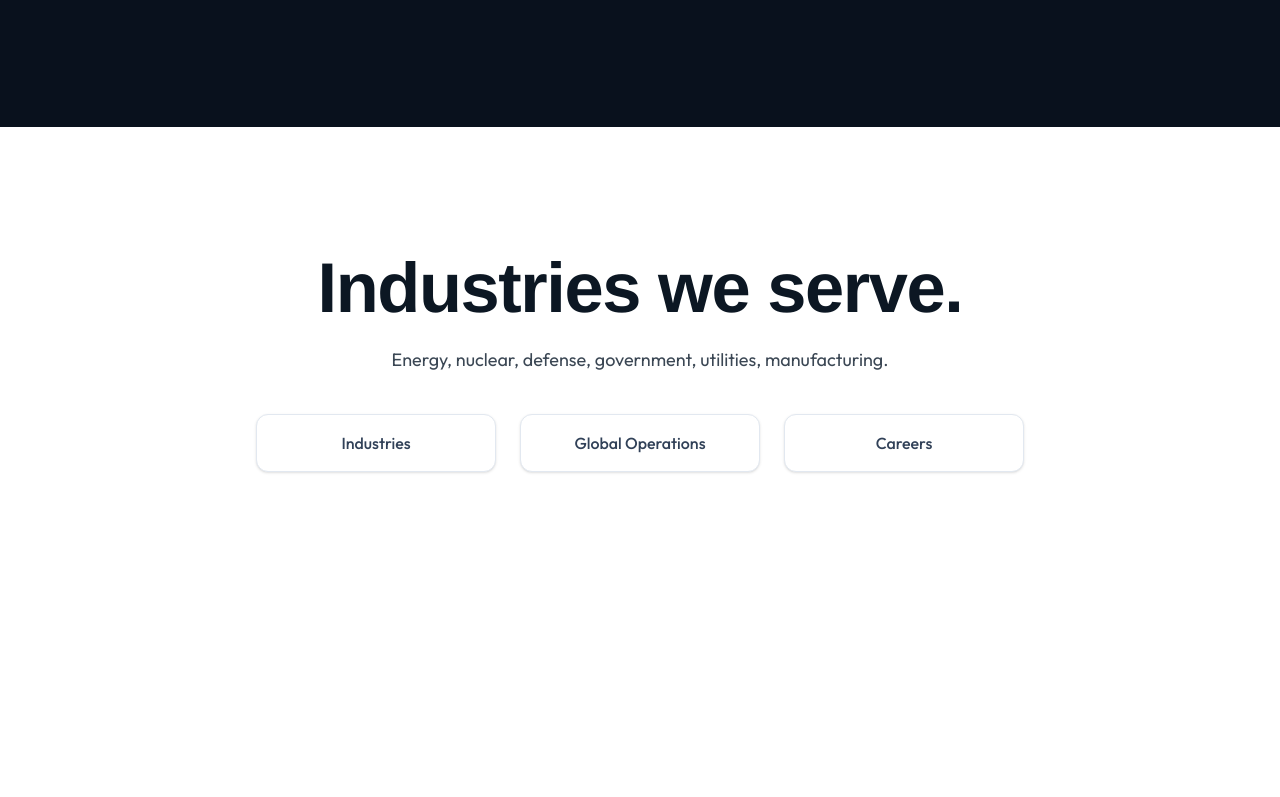
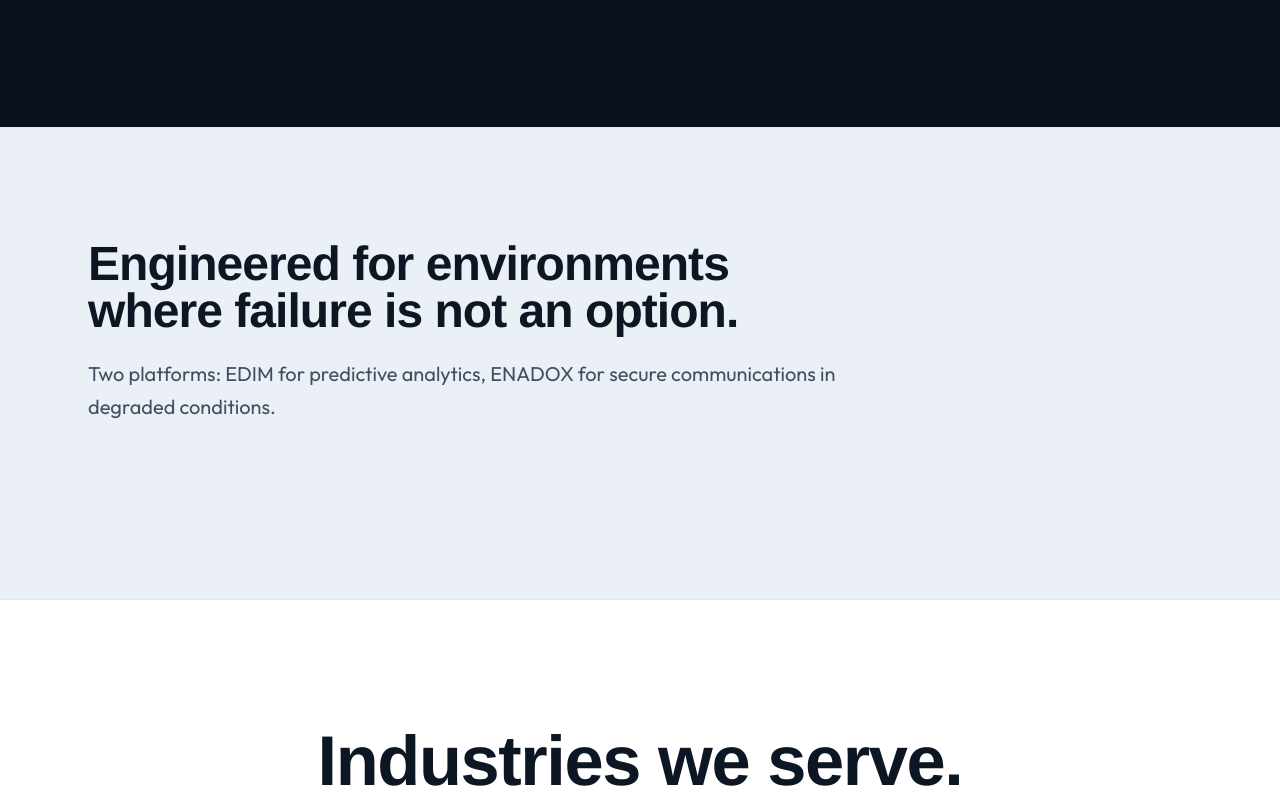
Before and after one commit to CovDefGH/CoreDef-website, a Next.js app: page / in a window 1280 px wide. Shown: the part 4273-5070 px from the top of the page. Built offline with nearby package versions, Linux system fonts and the light colour scheme.

Commit message:
Revert "fix(ui): remove trust signals section from immersive homepage to match main branch content"
This reverts commit 39016e86765cf42870d32cb24e6e0c9c2ab32d53.

```diff
--- a/src/components/immersive/ImmersiveHome.tsx
+++ b/src/components/immersive/ImmersiveHome.tsx
@@ -21,6 +21,7 @@
   align?: "left" | "right";
   artifact: React.ReactNode;
 };
+
 
 
 const AtomArtifact = (
@@ -254,7 +255,18 @@
         </section>
       ))}
 
-
+      <section className="border-y border-slate-200 bg-[#eaf0f5] text-[#0c1723]">
+        <div className="mx-auto max-w-6xl px-4 py-20 md:px-6 md:py-28">
+          <div className="mb-16 max-w-3xl">
+            <h2 className="text-4xl leading-[.98] font-semibold tracking-[-.045em] md:text-5xl">
+              Engineered for environments where failure is not an option.
+            </h2>
+            <p className="mt-6 text-lg leading-relaxed text-[#405063] md:text-xl">
+              Two platforms: EDIM for predictive analytics, ENADOX for secure communications in degraded conditions.
+            </p>
+          </div>
+        </div>
+      </section>
 
       <section className="relative bg-white py-24 md:py-32">
         <div className="mx-auto max-w-6xl px-4 md:px-6">
```
